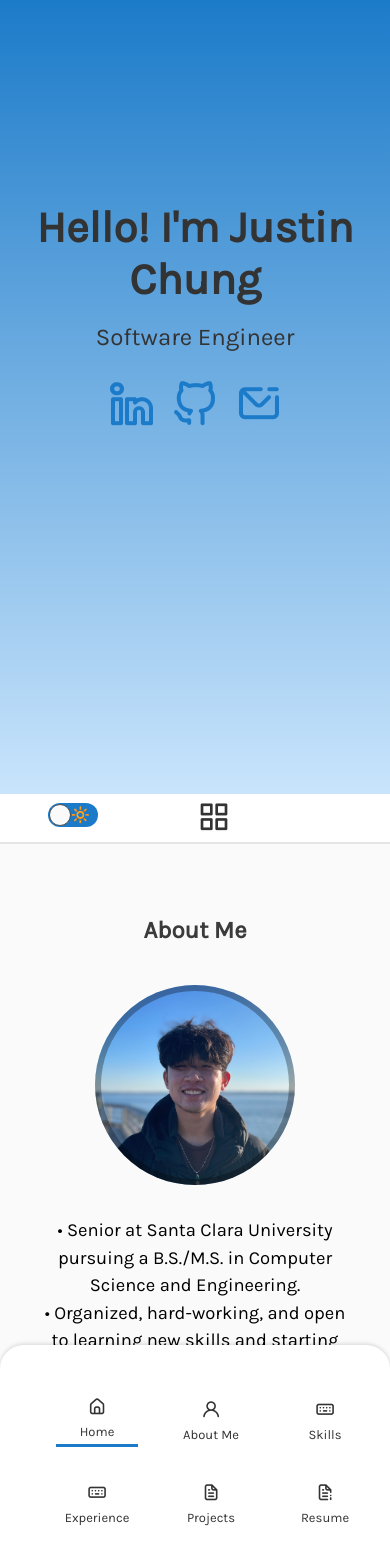
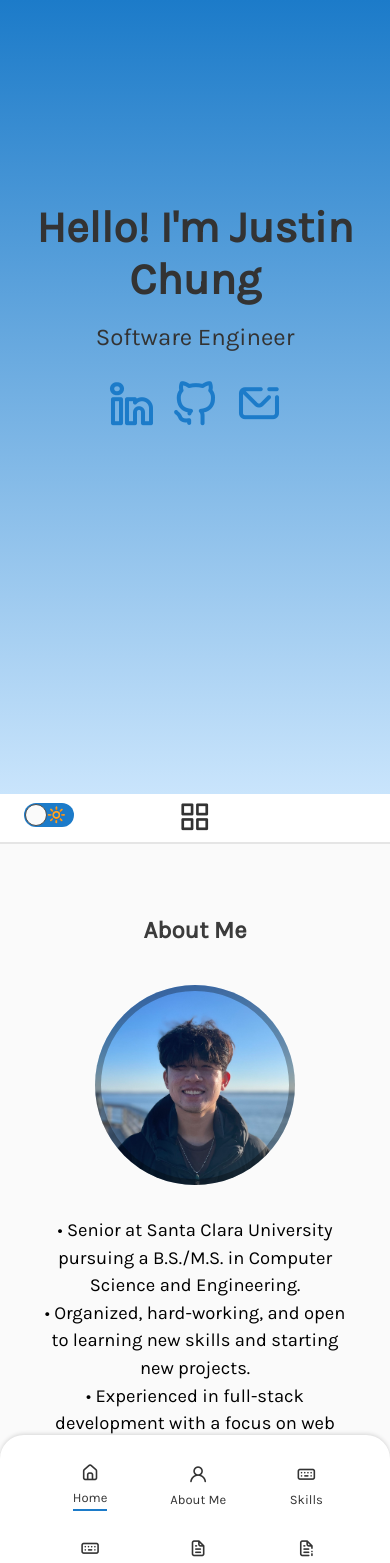
Before and after one commit to justinc0251/Portfolio, a React (Create React App) app: page / in a window 390 px wide. Shown: the top 1563 px of the page. Built offline with nearby package versions, Linux system fonts and the light colour scheme.

Commit message:
fix mobile styling

```diff
--- a/src/components/header/header.css
+++ b/src/components/header/header.css
@@ -9,7 +9,7 @@
   display: flex;
   justify-content: space-between;
   align-items: center;
-  padding: 0 3rem;
+  padding: 0 4rem;
 }
 
 .nav {
@@ -200,6 +200,7 @@
   .header {
     top: initial;
     bottom: 0;
+    padding: 0 1.5rem;
   }
 
   .nav {
@@ -212,7 +213,7 @@
     left: 0;
     width: 100%;
     background-color: var(--container-color);
-    padding: 2rem 1.5rem 4rem;
+    padding: 0.5rem 1.5rem 1rem;
     box-shadow: 0 -1px 4px rgba(0, 0, 0, 0.15);
     border-radius: 1.5rem 1.5rem 0 0;
   }
@@ -224,7 +225,7 @@
   .nav__list {
     display: grid;
     grid-template-columns: repeat(3, 1fr);
-    gap: 2rem;
+    margin-right: 1.6rem;
   }
 
   .nav__icon {
@@ -247,12 +248,26 @@
   .nav__toggle {
     font-size: 1.1rem;
     cursor: pointer;
+    padding-right: 2.4rem;
   }
 
   .nav__icon,
   .nav__close,
   .nav__toggle {
     display: block;
+  }
+
+  .nav__item :hover {
+    padding-bottom: 0;
+    border-bottom: none;
+  }
+
+  .nav__item .active {
+    padding-bottom: 2px;
+    border-bottom: 2px solid rgb(28, 123, 201);
+    width: 50%;
+    margin: 0 auto;
+
   }
 }
 
--- a/src/components/header/header.jsx
+++ b/src/components/header/header.jsx
@@ -39,7 +39,7 @@ const Header = () => {
                 spy={true}
                 smooth={true}
                 duration={500}
-                offset={-175}
+                offset={-100}
                 className="nav__link"
                 onClick={closeMenu}
               >
@@ -52,7 +52,7 @@ const Header = () => {
                 spy={true}
                 smooth={true}
                 duration={500}
-                offset={-70}
+                offset={!ToggleMenu ? -70 : 0}
                 className="nav__link"
               >
                 <i className="uil uil-user nav__icon"></i> About Me
@@ -64,7 +64,7 @@ const Header = () => {
                 spy={true}
                 smooth={true}
                 duration={500}
-                offset={-70}
+                offset={!ToggleMenu ? -70 : 0}
                 className="nav__link"
               >
                 <i className="uil uil-keyboard-alt nav__icon"></i> Skills
@@ -76,7 +76,7 @@ const Header = () => {
                 spy={true}
                 smooth={true}
                 duration={500}
-                offset={-70}
+                offset={!ToggleMenu ? -70 : 0}
                 className="nav__link"
               >
                 <i className="uil uil-keyboard-alt nav__icon"></i> Experience
@@ -88,7 +88,7 @@ const Header = () => {
                 spy={true}
                 smooth={true}
                 duration={500}
-                offset={-20}
+                offset={!ToggleMenu ? -20 : 0}
                 className="nav__link"
               >
                 <i className="uil uil-file-alt nav__icon"></i> Projects
@@ -110,7 +110,7 @@ const Header = () => {
                 spy={true}
                 smooth={true}
                 duration={500}
-                offset={-30}
+                offset={!ToggleMenu ? -10 : 0}
                 className="nav__link"
               >
                 <i className="uil uil-message nav__icon"></i> Contact Me
```
